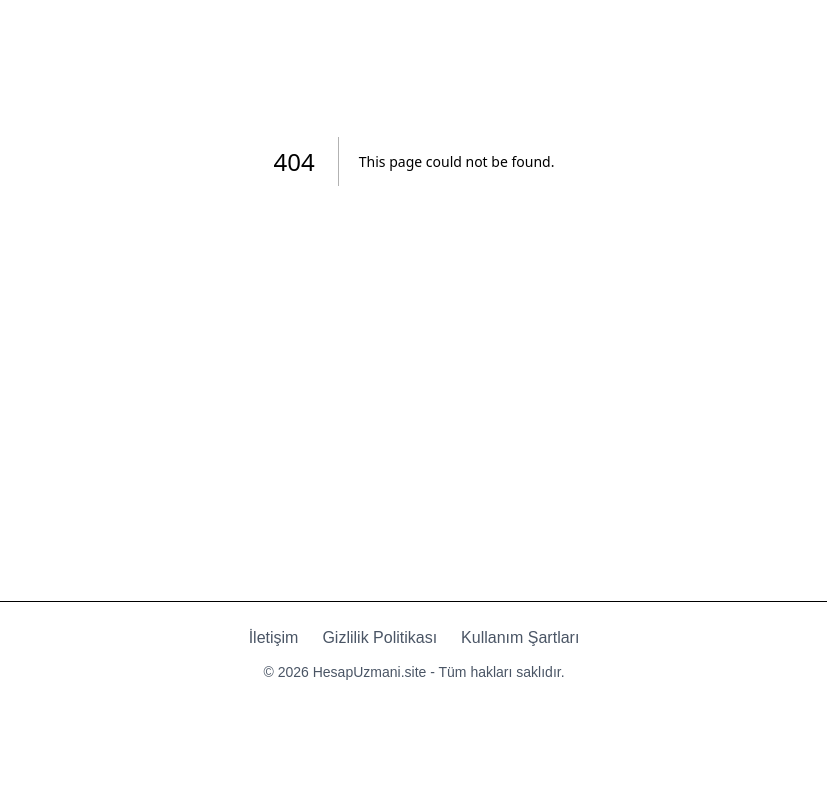
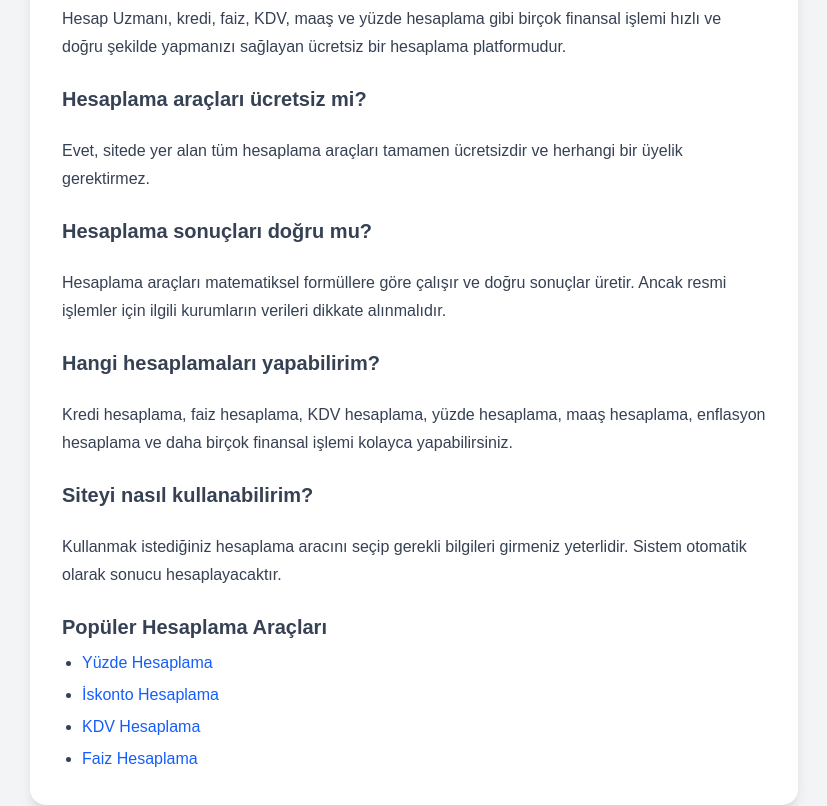
Before and after one commit to erkanckr455/kolayhesapla, a Next.js app: page /sss in a window 1280 px wide. Before the commit this address had no page. Shown: the part 300-1106 px from the top of the page, without its empty margins (226-1053 px from the left). Before the commit the page ends 1006 px from the top, so only its background shows below. Built offline with nearby package versions, Linux system fonts and the light colour scheme.

Commit message:
sss page added

```diff
--- /dev/null
+++ b/app/sss/page.tsx
@@ -0,0 +1,69 @@
+import CalculatorLayout from "../components/CalculatorLayout"
+
+export default function Page() {
+  return (
+    <CalculatorLayout
+      title="Sık Sorulan Sorular"
+      description="Hesap Uzmanı hakkında en sık sorulan sorular ve cevapları"
+    >
+      <div className="mt-6 text-gray-700 leading-7 space-y-6">
+
+        <h2 className="text-xl font-semibold">Hesap Uzmanı nedir?</h2>
+        <p>
+          Hesap Uzmanı, kredi, faiz, KDV, maaş ve yüzde hesaplama gibi birçok finansal işlemi hızlı ve doğru şekilde yapmanızı sağlayan ücretsiz bir hesaplama platformudur.
+        </p>
+
+        <h2 className="text-xl font-semibold">Hesaplama araçları ücretsiz mi?</h2>
+        <p>
+          Evet, sitede yer alan tüm hesaplama araçları tamamen ücretsizdir ve herhangi bir üyelik gerektirmez.
+        </p>
+
+        <h2 className="text-xl font-semibold">Hesaplama sonuçları doğru mu?</h2>
+        <p>
+          Hesaplama araçları matematiksel formüllere göre çalışır ve doğru sonuçlar üretir. Ancak resmi işlemler için ilgili kurumların verileri dikkate alınmalıdır.
+        </p>
+
+        <h2 className="text-xl font-semibold">Hangi hesaplamaları yapabilirim?</h2>
+        <p>
+          Kredi hesaplama, faiz hesaplama, KDV hesaplama, yüzde hesaplama, maaş hesaplama, enflasyon hesaplama ve daha birçok finansal işlemi kolayca yapabilirsiniz.
+        </p>
+
+        <h2 className="text-xl font-semibold">Siteyi nasıl kullanabilirim?</h2>
+        <p>
+          Kullanmak istediğiniz hesaplama aracını seçip gerekli bilgileri girmeniz yeterlidir. Sistem otomatik olarak sonucu hesaplayacaktır.
+        </p>
+
+        {/* 🔥 SEO + ADSENSE İÇ LİNK */}
+        <div>
+          <h2 className="text-xl font-semibold mb-2">
+            Popüler Hesaplama Araçları
+          </h2>
+
+          <ul className="list-disc ml-5 space-y-1">
+            <li>
+              <a href="/yuzde-hesaplama" className="text-blue-600 hover:underline">
+                Yüzde Hesaplama
+              </a>
+            </li>
+            <li>
+              <a href="/iskonto-hesaplama" className="text-blue-600 hover:underline">
+                İskonto Hesaplama
+              </a>
+            </li>
+            <li>
+              <a href="/kdv-hesaplama" className="text-blue-600 hover:underline">
+                KDV Hesaplama
+              </a>
+            </li>
+            <li>
+              <a href="/faiz-hesaplama" className="text-blue-600 hover:underline">
+                Faiz Hesaplama
+              </a>
+            </li>
+          </ul>
+        </div>
+
+      </div>
+    </CalculatorLayout>
+  )
+}
```
